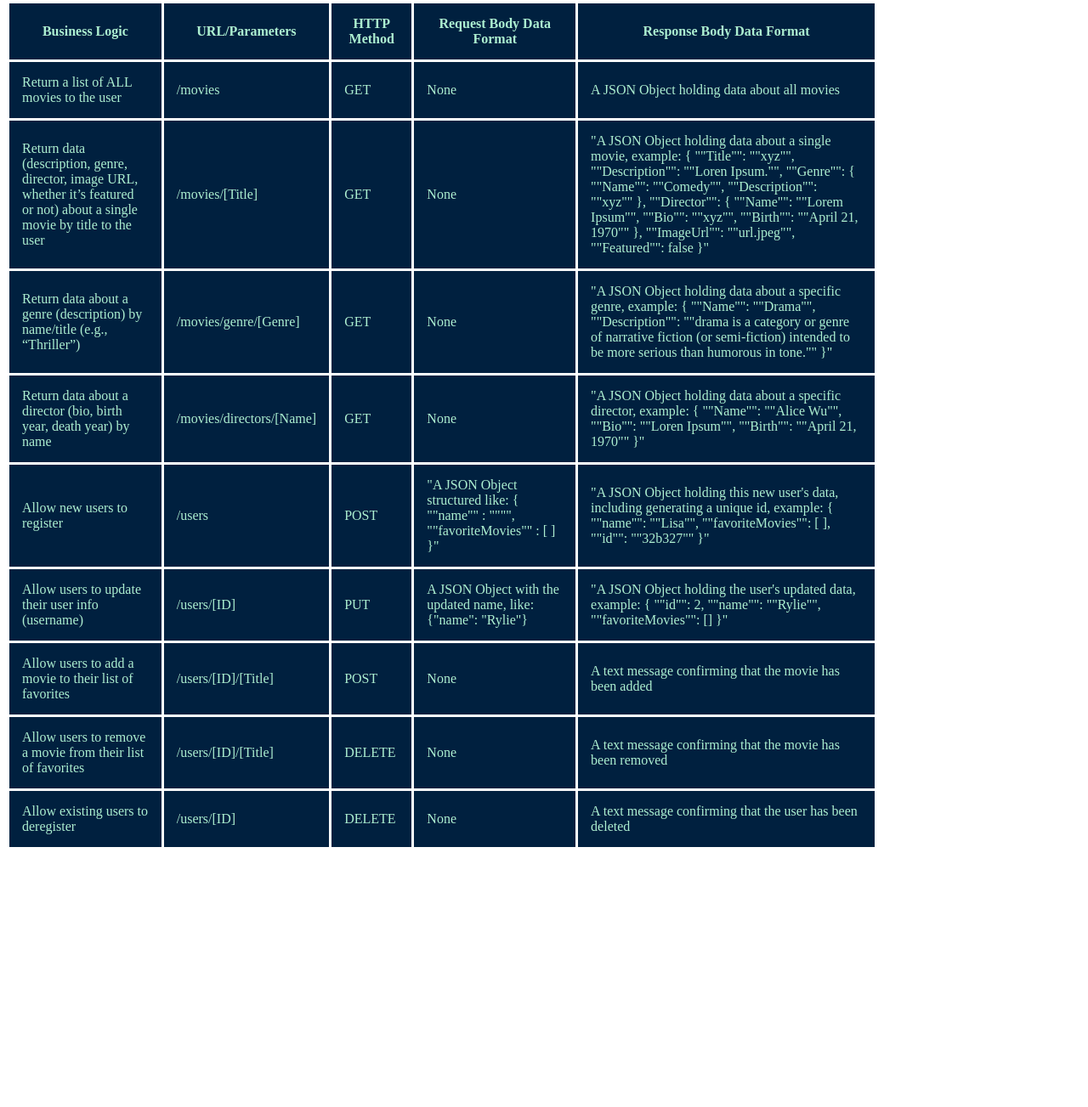
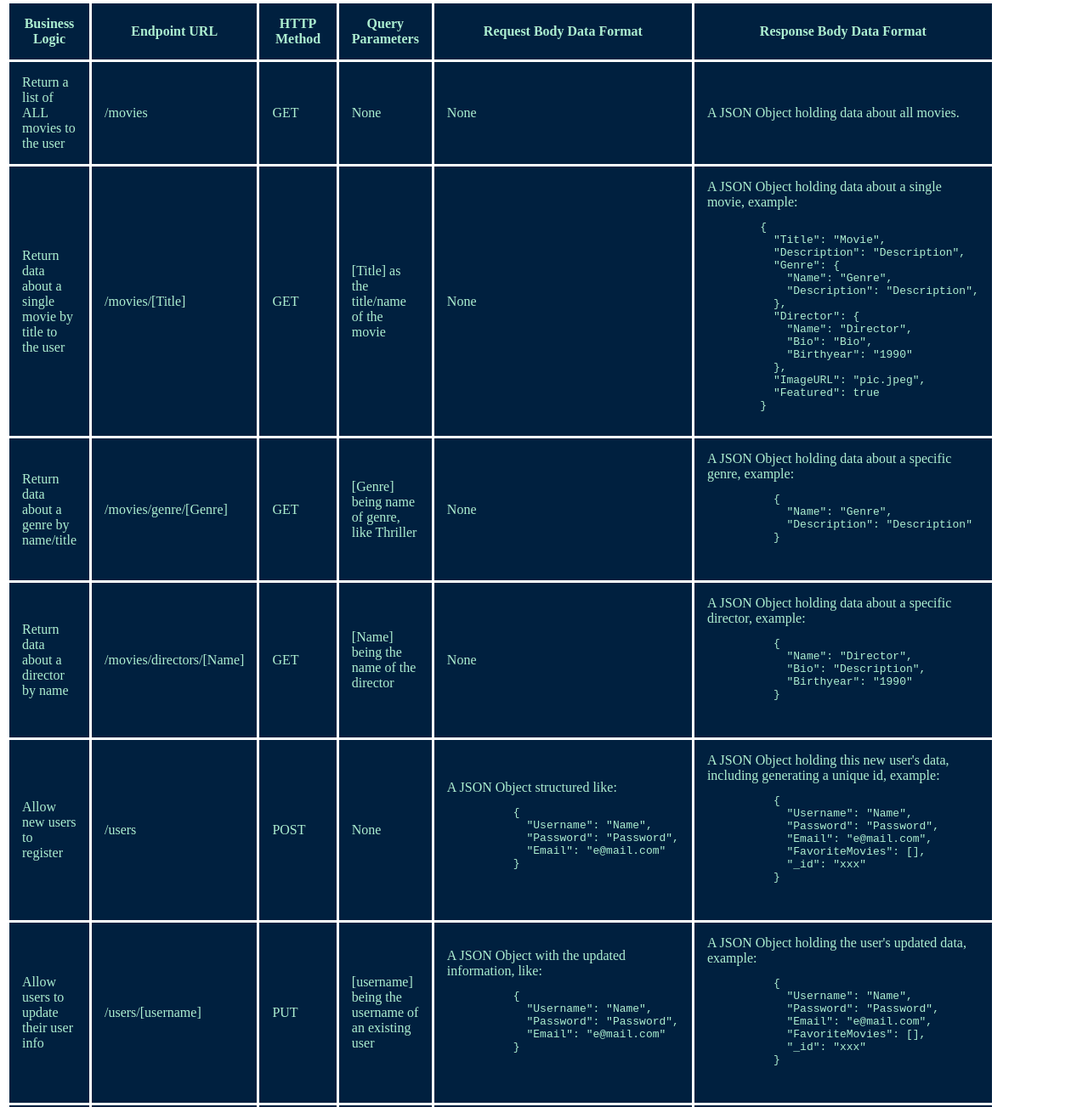
Before and after one commit to maishpie/movie_api, a website: page public/documentation.html in a window 1280 px wide. Shown: the part 7-1310 px from the top of the page at 85% size. Before the commit the page ends 1007 px from the top, so only its background shows below. Drawn offline with Linux system fonts and the light colour scheme.

Commit message:
authentication and authorization

```diff
--- a/public/documentation.html
+++ b/public/documentation.html
@@ -13,114 +13,155 @@
     <thead>
       <tr>
         <th>Business Logic</th>
-        <th>URL/Parameters</th>
+        <th>Endpoint URL</th>
         <th>HTTP Method</th>
+        <th>Query Parameters</th>
         <th>Request Body Data Format</th>
         <th>Response Body Data Format</th>
       </tr>
     </thead>
+
     <tbody>
       <tr>
         <td>Return a list of ALL movies to the user</td>
         <td>/movies</td>
         <td>GET</td>
         <td>None</td>
-        <td>A JSON Object holding data about all movies</td>
+        <td>None</td>
+        <td>A JSON Object holding data about all movies.</td>
       </tr>
+
       <tr>
-        <td>Return data (description, genre, director, image URL, whether it’s featured or not) about a single movie by title to the user</td>
+        <td>Return data about a single movie by title to the user</td>
         <td>/movies/[Title]</td>
         <td>GET</td>
+        <td>[Title] as the title/name of the movie</td>
         <td>None</td>
-        <td>"A JSON Object holding data about a single movie, example: {
-    ""Title"": ""xyz"",
-    ""Description"": ""Loren Ipsum."",
-    ""Genre"": {
-        ""Name"": ""Comedy"",
-        ""Description"": ""xyz""
-    },
-    ""Director"": {
-        ""Name"": ""Lorem Ipsum"",
-        ""Bio"": ""xyz"",
-        ""Birth"": ""April 21, 1970""
-    },
-    ""ImageUrl"": ""url.jpeg"",
-    ""Featured"": false
-}"</td>
+        <td>A JSON Object holding data about a single movie, example:<br>
+        <pre>
+        {
+          "Title": "Movie",
+          "Description": "Description",
+          "Genre": {
+            "Name": "Genre",
+            "Description": "Description",
+          },
+          "Director": {
+            "Name": "Director",
+            "Bio": "Bio",
+            "Birthyear": "1990"
+          },
+          "ImageURL": "pic.jpeg",
+          "Featured": true
+        }</pre></td>
       </tr>
+
       <tr>
-        <td>Return data about a genre (description) by name/title (e.g., “Thriller”)</td>
+        <td>Return data about a genre by name/title</td>
         <td>/movies/genre/[Genre]</td>
         <td>GET</td>
+        <td>[Genre] being name of genre, like Thriller</td>
         <td>None</td>
-        <td>"A JSON Object holding data about a specific genre, example: {
-    ""Name"": ""Drama"",
-    ""Description"": ""drama is a category or genre of narrative fiction (or semi-fiction) intended to be more serious than humorous in tone.""
-}"</td>
+        <td>A JSON Object holding data about a specific genre, example:<br><pre>
+          {
+            "Name": "Genre",
+            "Description": "Description"
+          }
+        </pre></td>
       </tr>
+
       <tr>
-        <td>Return data about a director (bio, birth year, death year) by name</td>
+        <td>Return data about a director by name</td>
         <td>/movies/directors/[Name]</td>
         <td>GET</td>
+        <td>[Name] being the name of the director</td>
         <td>None</td>
-        <td>"A JSON Object holding data about a specific director, example: {
-    ""Name"": ""Alice Wu"",
-    ""Bio"": ""Loren Ipsum"",
-    ""Birth"": ""April 21, 1970""
-}"</td>
+        <td>A JSON Object holding data about a specific director, example:<br><pre>
+          {
+            "Name": "Director",
+            "Bio": "Description",
+            "Birthyear": "1990"
+          }
+        </pre></td>
       </tr>
+
       <tr>
         <td>Allow new users to register</td>
         <td>/users</td>
         <td>POST</td>
-        <td>"A JSON Object structured like:  {
-    ""name"" : """",
-    ""favoriteMovies"" : [ ]
-}"</td>
-        <td>"A JSON Object holding this new user's data, including generating a unique id, example: {
-    ""name"": ""Lisa"",
-    ""favoriteMovies"": [ ],
-    ""id"": ""32b327""
-}"</td>
+        <td>None</td>
+        <td>A JSON Object structured like:<br><pre>
+          {
+            "Username": "Name",
+            "Password": "Password",
+            "Email": "e@mail.com"
+          }</pre></td>
+        <td>A JSON Object holding this new user's data, including generating a unique id, example:<br><pre>
+          {
+            "Username": "Name",
+            "Password": "Password",
+            "Email": "e@mail.com",
+            "FavoriteMovies": [],
+            "_id": "xxx"
+          }
+        </pre></td>
       </tr>
+
       <tr>
-        <td>Allow users to update their user info (username)</td>
-        <td>/users/[ID]</td>
+        <td>Allow users to update their user info</td>
+        <td>/users/[username]</td>
         <td>PUT</td>
-        <td>A JSON Object with the updated name, like: {"name": "Rylie"}</td>
-        <td>"A JSON Object holding the user's updated data, example: {
-    ""id"": 2,
-    ""name"": ""Rylie"",
-    ""favoriteMovies"": []
-}"</td>
+        <td>[username] being the username of an existing user</td>
+        <td>A JSON Object with the updated information, like:<br><pre>
+          {
+            "Username": "Name",
+            "Password": "Password",
+            "Email": "e@mail.com"
+          }
+        </pre></td>
+        <td>A JSON Object holding the user's updated data, example:<br><pre>
+          {
+            "Username": "Name",
+            "Password": "Password",
+            "Email": "e@mail.com",
+            "FavoriteMovies": [],
+            "_id": "xxx"
+          }
+        </pre></td>
       </tr>
+
       <tr>
         <td>Allow users to add a movie to their list of favorites</td>
-        <td>/users/[ID]/[Title]</td>
+        <td>/users/[username]/[id]</td>
         <td>POST</td>
+        <td>[username] of the user, followed by the movie [id] which can be found in its JSON object</td>
         <td>None</td>
-        <td>A text message confirming that the movie has been added</td>
+        <td>A JSON Object of the user, with FavoriteMovies updated.</td>
       </tr>
+
       <tr>
         <td>Allow users to remove a movie from their list of favorites</td>
-        <td>/users/[ID]/[Title]</td>
+        <td>/users/[username]/[id]</td>
         <td>DELETE</td>
+        <td>[username] of the user, followed by the movie [id] which can be found in its JSON object</td>
         <td>None</td>
-        <td>A text message confirming that the movie has been removed</td>
+        <td>A JSON Object of the user, with FavoriteMovies updated.</td>
       </tr>
+
       <tr>
         <td>Allow existing users to deregister</td>
-        <td>/users/[ID]</td>
+        <td>/users/[username]</td>
         <td>DELETE</td>
+        <td>[username] being the existing user's username</td>
         <td>None</td>
-        <td>A text message confirming that the user has been deleted</td>
+        <td>A text message confirming that the user has been deleted.</td>
       </tr>
     </tbody>
   </table>
 
 
 
-  <script src="script.js"></script>
+
 
 </body>
 
```
Also changed, not shown: auth.js (added, +35 -0 lines), index.js (+13 -9 lines), package.json (+6 -2 lines), passport.js (added, +42 -0 lines), 1 other file.
